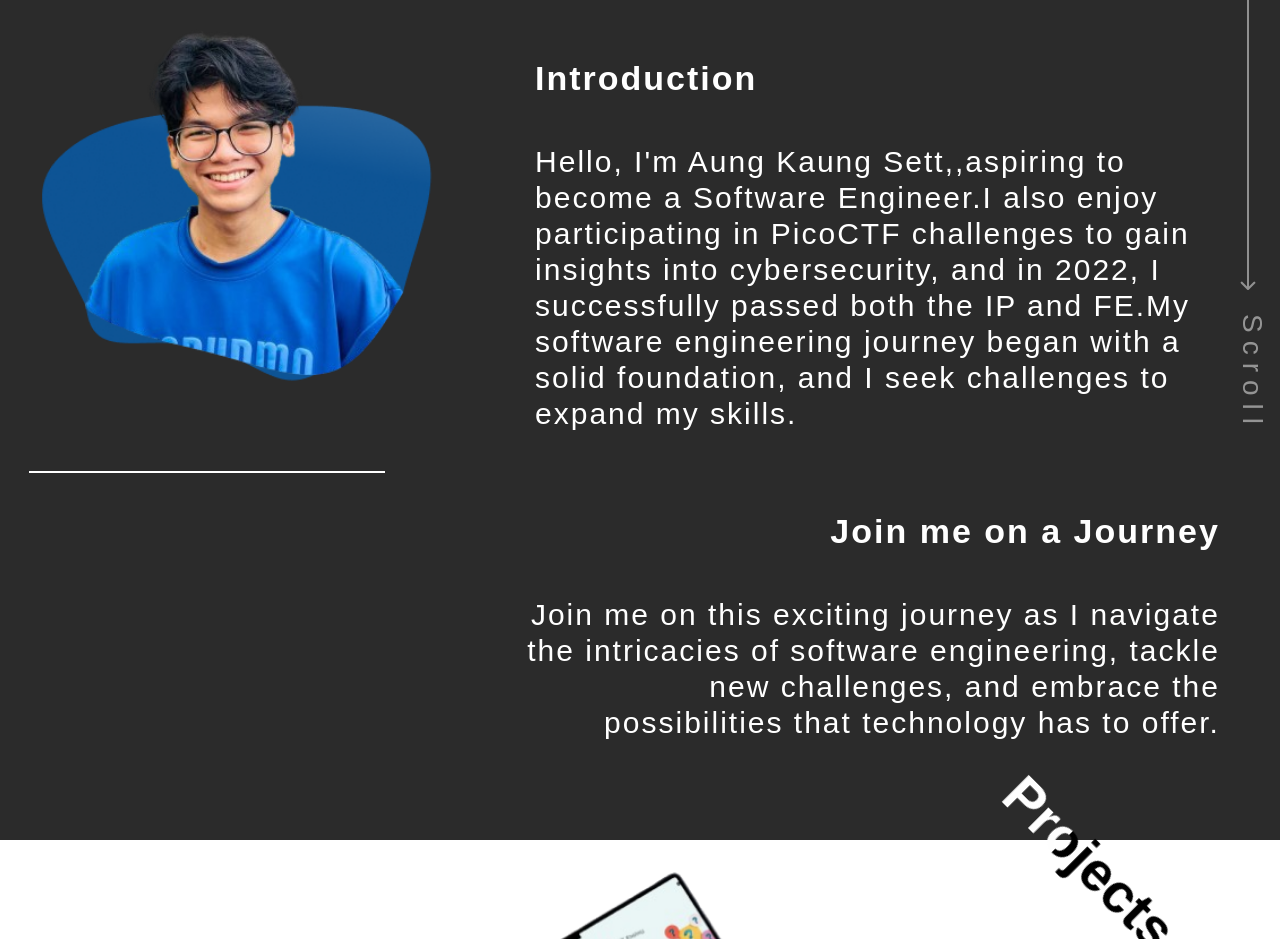
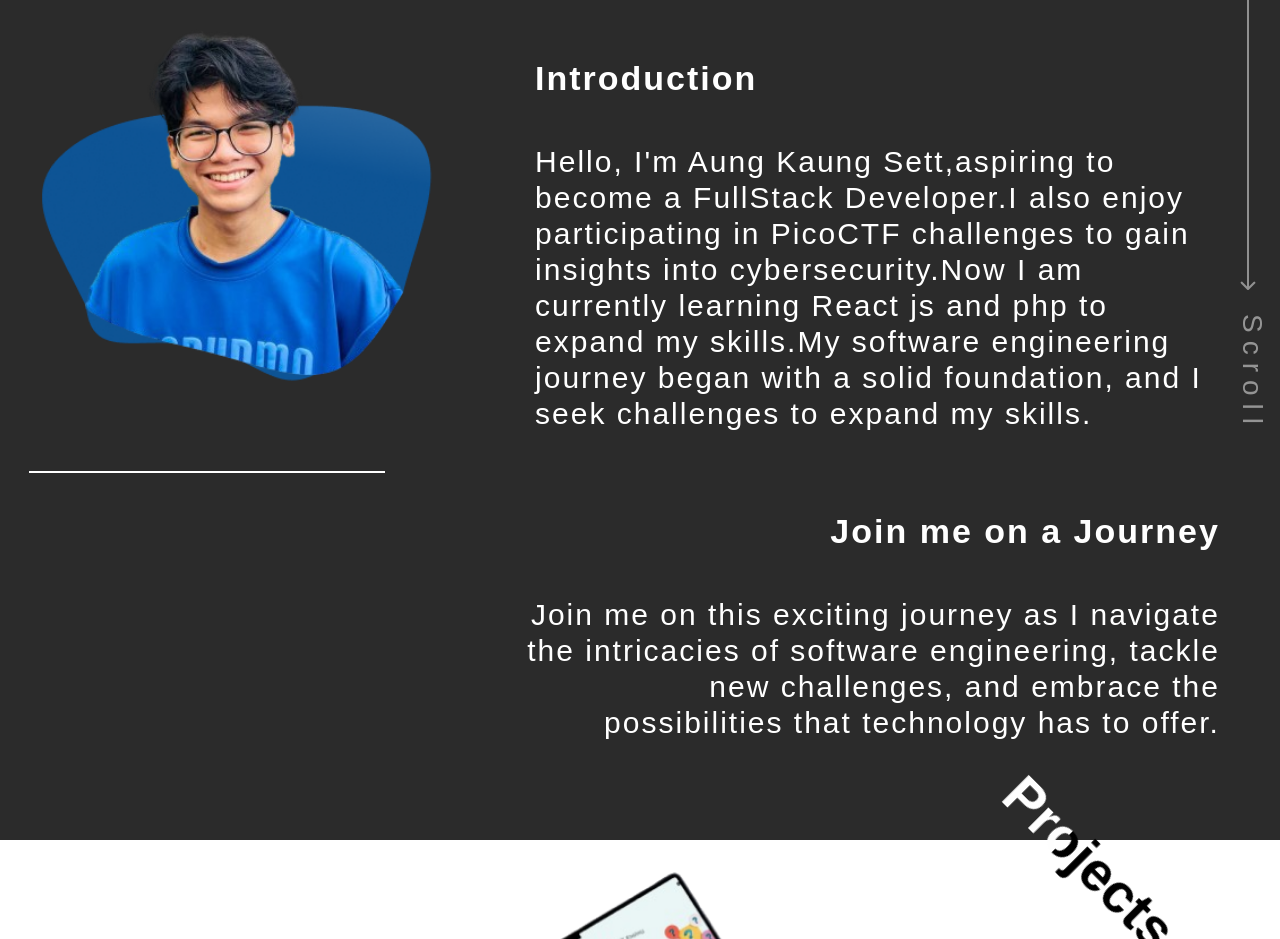
Before and after one commit to Kaungsett45/newPortfolio, a website: page index.html in a window 1280 px wide. Shown: the part 940-1879 px from the top of the page. Drawn offline with Linux system fonts and the light colour scheme; a web font is replaced by a local one.

Commit message:
Update index.html

```diff
--- a/index.html
+++ b/index.html
@@ -158,7 +158,7 @@ scroll down  -15 inter-->
            <div class="introduction">
                 <br>
                     <h1>Introduction</h1>
-                    <p>Hello, I'm Aung Kaung Sett,,aspiring to become a Software Engineer.I also enjoy participating in PicoCTF challenges to gain insights into cybersecurity, and in 2022, I successfully passed both the  IP and FE.My software engineering journey began with a solid foundation, and  I seek challenges to expand my skills.</p>
+                    <p>Hello, I'm Aung Kaung Sett,aspiring to become a FullStack Developer.I also enjoy participating in PicoCTF challenges to gain insights into cybersecurity.Now I am currently learning React js and php  to expand my skills.My software engineering journey began with a solid foundation, and  I seek challenges to expand my skills.</p>
             </div>
 
              <div class="join-me">
```
